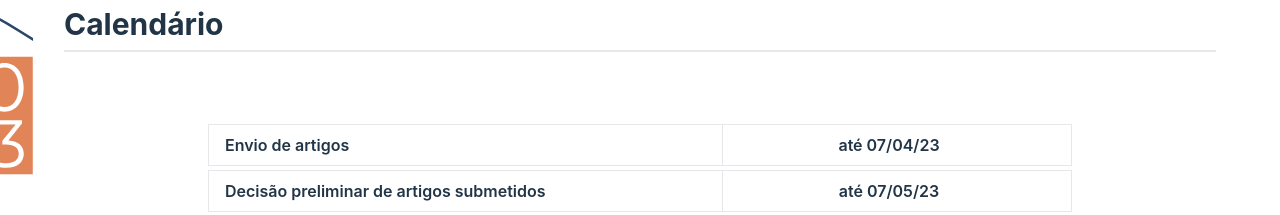
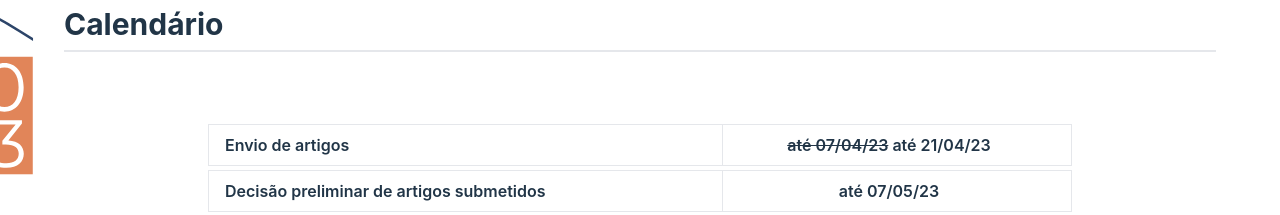
Before and after one commit to softeam-org/sibragecsbtic-web, a React (Vite) app: page /submissoes in a window 1280 px wide. Shown: the part 780-995 px from the top of the page. Built offline with nearby package versions, Linux system fonts and the light colour scheme; what tailwind-nord would draw is missing.

Commit message:
#50 - Add crossed text

```diff
--- a/src/components/Calendar.jsx
+++ b/src/components/Calendar.jsx
@@ -14,7 +14,7 @@ function Calendar() {
                         <p >{data.event}</p>
                     </div>
                     <div className='w-3/5 md:w-2/5 p-1 flex justify-center'>
-                        <p>{data.date}</p>
+                        <p><s>{data?.crossed}</s>  {data.date}</p>
                     </div>
             </div>
         ))}
--- a/src/constants.js
+++ b/src/constants.js
@@ -321,7 +321,8 @@ export const subscribeInstructions = [
 
 export const calendarData = [
   {
-    date: "até 07/04/23",
+    date: "até 21/04/23",
+    crossed: 'até 07/04/23',
     event: "Envio de artigos"
   },
   {
```
